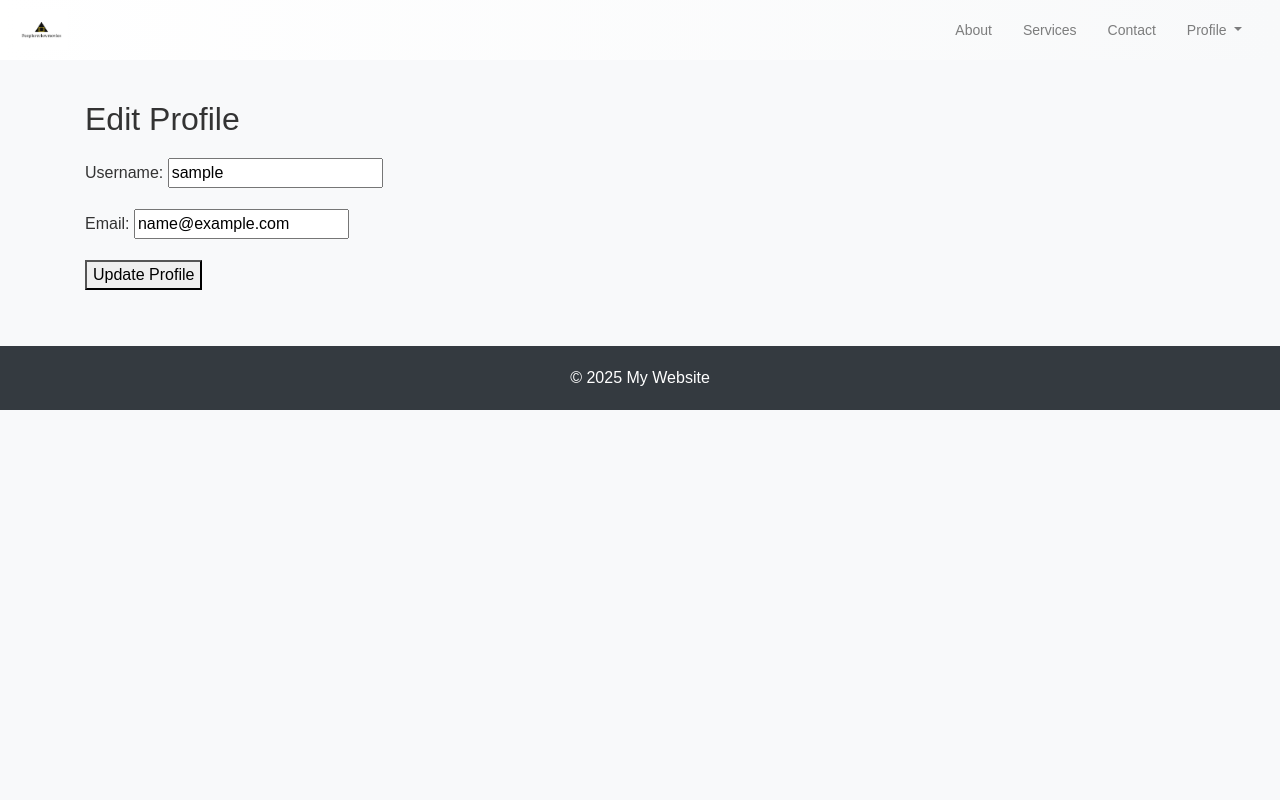
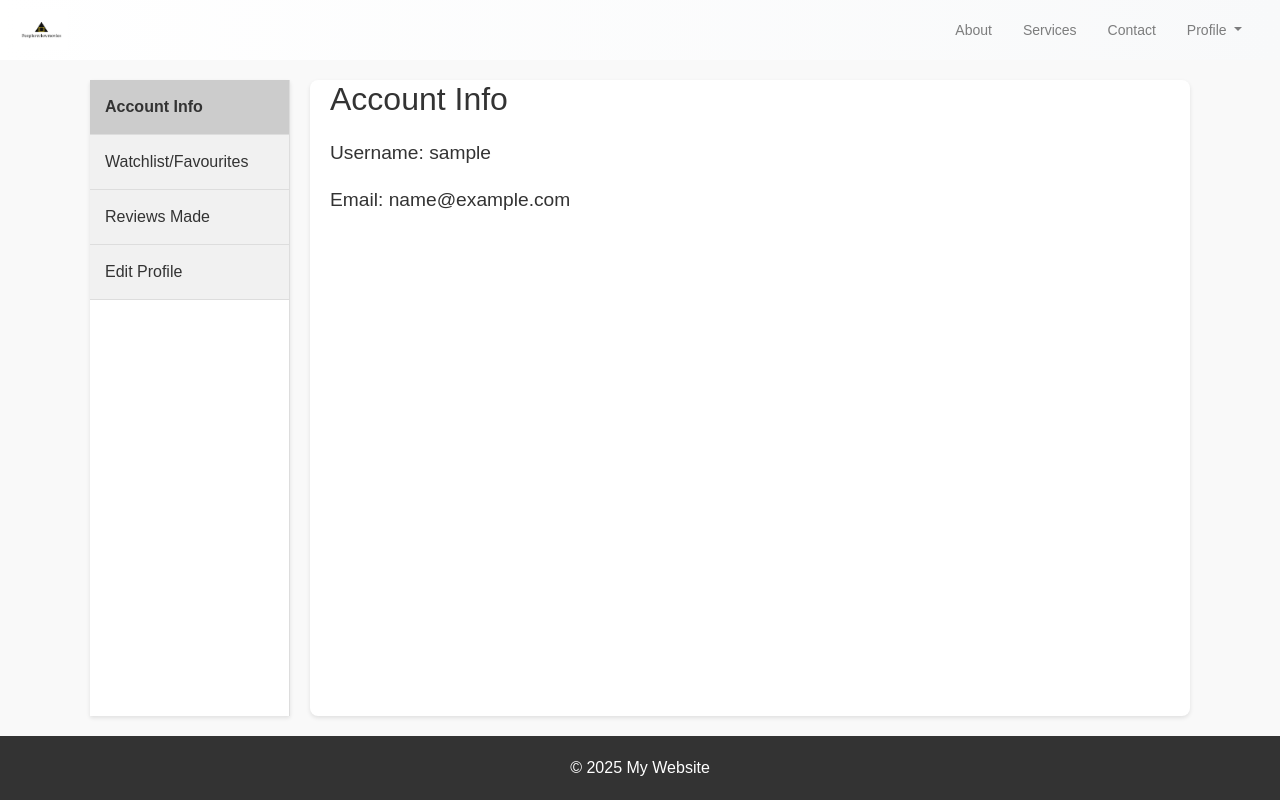
Before and after one commit to happyblue123/inf1005_food_review, a PHP site: page /profile in a window 1280 px wide. Run offline with PHP 8.4, Linux system fonts and the light colour scheme; the visitor is signed in with stand-in values (Sample User, id 1); tables that the repository leaves empty hold one stand-in row (values such as "Sample post"); some libraries are stand-ins or nearby versions.

Commit message:
add profile page styles with layout and tab functionality

```diff
--- a/app/controllers/ReviewController.php
+++ b/app/controllers/ReviewController.php
@@ -50,13 +50,13 @@ class ReviewController {
             // Check if action performed is to update an existing review
             if (isset($_POST['review_id']) && !empty($_POST['review_id'])) { // if there is a reviewid set
                 $reviewId = (int) $_POST['review_id'];
-                $result = $review->updateReview($reviewId, $userid, $movieid, $rating, $user_review);
+                $result = $review->updateReview($reviewId, $userid, $movieid, $moviename, $rating, $user_review);
             }
             else {
                 $result = $review->submitReview($userid, $movieid, $moviename, $rating, $user_review);
             }
 
-            header('Location: /search/' . urlencode($_SESSION['moviename']));
+            header('Location: /search/' . urlencode($moviename));
             exit;
         }
 
@@ -80,7 +80,5 @@ class ReviewController {
         header('Location: /search/' . urlencode($_SESSION['moviename']));
         exit();
     }
-
-
 }
 ?>
--- a/app/models/Review.php
+++ b/app/models/Review.php
@@ -10,11 +10,8 @@ class Review {
     }
 
     public function submitReview($userid, $movieid, $moviename, $rating, $user_review) {
-        $movie = new Movie();
-        $movie->verifyMovieinDB($movieid, $moviename);
-        $stmt = $this->db->conn->prepare("INSERT INTO reviews (userid, movieid, rating, review_text, created_at) VALUES (?, ?, ?, ?, NOW())");
-        return $stmt->execute([$userid, $movieid, $rating, $user_review]);
-
+        $stmt = $this->db->conn->prepare("INSERT INTO reviews (userid, movieid, moviename, rating, review_text, created_at) VALUES (?, ?, ?, ?, ?, NOW())");
+        return $stmt->execute([$userid, $movieid, $moviename, $rating, $user_review]);
     }
 
     public function fetchReviewData($movieid) {
@@ -25,11 +22,9 @@ class Review {
         return $allreviews;
     }
 
-    public function updateReview($review_id, $userid, $movieid, $rating, $user_review) {
-        $movie = new Movie();
-        $stmt = $this->db->conn->prepare("UPDATE reviews SET rating = ?, review_text = ?, created_at = NOW() WHERE reviewid = ? AND userid = ?");
-        return $stmt->execute([$rating, $user_review, $review_id, $userid]);
-
+    public function updateReview($review_id, $userid, $movieid, $moviename, $rating, $user_review) {
+        $stmt = $this->db->conn->prepare("UPDATE reviews SET rating = ?, review_text = ?, moviename = ?, created_at = NOW() WHERE reviewid = ? AND userid = ?");
+        return $stmt->execute([$rating, $user_review, $moviename, $review_id, $userid]);
     }
 
     public function deleteReviewById($reviewid, $userid) {
@@ -44,5 +39,10 @@ class Review {
         }
     }
 
+    public function getReviewsByUserId($userId) {
+        $stmt = $this->db->conn->prepare("SELECT * FROM reviews WHERE userid = ?");
+        $stmt->execute([$userId]);
+        return $stmt->fetchAll(PDO::FETCH_ASSOC);
+    }
 }
 ?>
--- a/app/views/profile.php
+++ b/app/views/profile.php
@@ -7,12 +7,18 @@ if (!$login) {
 if (session_status() == PHP_SESSION_NONE) {
     session_start();
 }
+
+// Fetch user reviews
+require_once __DIR__ . "/../models/Review.php";
+$reviewModel = new Review();
+$userReviews = $reviewModel->getReviewsByUserId($_SESSION['userid']);
 ?>
 
 <head>
     <?php
     include "inc/head.inc.php"
     ?>
+    <link rel="stylesheet" href="/public/css/profile.css">
 </head>
 
 <body>
@@ -26,6 +32,42 @@ if (session_status() == PHP_SESSION_NONE) {
     ?>
 
     <main class="container">
+        <div class="tabs">
+            <div class="tab active" data-tab="account-info">Account Info</div>
+            <div class="tab" data-tab="watchlist">Watchlist/Favourites</div>
+            <div class="tab" data-tab="reviews">Reviews Made</div>
+            <div class="tab" data-tab="edit-profile">Edit Profile</div>
+        </div>
+        <div id="account-info" class="tab-content active">
+            <!-- Content for Account Info -->
+            <h2>Account Info</h2>
+            <p>Username: <?= htmlspecialchars($user['username']); ?></p>
+            <p>Email: <?= htmlspecialchars($user['email']); ?></p>
+        </div>
+        <div id="watchlist" class="tab-content">
+            <!-- Content for Watchlist/Favourites -->
+            <h2>Watchlist/Favourites</h2>
+            <p>Your watchlist and favourites will be displayed here.</p>
+        </div>
+        <div id="reviews" class="tab-content">
+            <!-- Content for Reviews Made -->
+            <h2>Reviews Made</h2>
+            <?php if (!empty($userReviews)): ?>
+                <ul>
+                    <?php foreach ($userReviews as $review): ?>
+                        <li>
+                            <a href="/search/<?= isset($review['moviename']) ? urlencode($review['moviename']) : 'unknown'; ?>#review-<?= isset($review['reviewid']) ? $review['reviewid'] : 'unknown'; ?>">
+                                <?= isset($review['moviename']) ? htmlspecialchars($review['moviename']) : 'Unknown Movie'; ?> - <?= isset($review['rating']) ? htmlspecialchars($review['rating']) : 'No Rating'; ?>/5
+                            </a>
+                            <p><?= isset($review['review_text']) ? htmlspecialchars($review['review_text']) : 'No Review'; ?></p>
+                        </li>
+                    <?php endforeach; ?>
+                </ul>
+            <?php else: ?>
+                <p>You have not made any reviews yet.</p>
+            <?php endif; ?>
+        </div>
+        <div id="edit-profile" class="tab-content">
             <h2>Edit Profile</h2>
             <form action="/updateprofile" method="POST">
                 <?php if (isset($_SESSION['message'])): ?>
@@ -44,9 +86,21 @@ if (session_status() == PHP_SESSION_NONE) {
 
                 <button type="submit">Update Profile</button>
             </form>
+        </div>
     </main>
 
-    <?php
-    include "inc/footer.inc.php";
-    ?>
+    <script>
+        document.querySelectorAll('.tab').forEach(tab => {
+            tab.addEventListener('click', () => {
+                document.querySelectorAll('.tab').forEach(t => t.classList.remove('active'));
+                document.querySelectorAll('.tab-content').forEach(tc => tc.classList.remove('active'));
+                tab.classList.add('active');
+                document.getElementById(tab.getAttribute('data-tab')).classList.add('active');
+            });
+        });
+    </script>
+
+    <footer>
+        <?php include "inc/footer.inc.php"; ?>
+    </footer>
 </body>
--- a/config.ini
+++ b/config.ini
@@ -2,5 +2,5 @@
 define('DB_HOST', 'localhost');
 define('DB_USER', 'root');
 define('DB_PASS', '');
-define('DB_NAME', 'moviereviewapp');
+define('DB_NAME', 'movie');
 ?>
--- /dev/null
+++ b/public/css/profile.css
@@ -0,0 +1,57 @@
+body {
+    display: flex;
+    flex-direction: column;
+    min-height: 100vh;
+    margin: 0;
+    font-family: Arial, sans-serif;
+    background-color: #f9f9f9;
+}
+.container {
+    display: flex;
+    flex: 1;
+    padding: 20px;
+}
+.tabs {
+    display: flex;
+    flex-direction: column;
+    width: 200px;
+    background-color: #fff;
+    border-right: 1px solid #ddd;
+    box-shadow: 0 2px 4px rgba(0, 0, 0, 0.1);
+}
+.tabs .tab {
+    padding: 15px;
+    cursor: pointer;
+    background-color: #f1f1f1;
+    text-align: left;
+    border-bottom: 1px solid #ddd;
+    transition: background-color 0.3s;
+}
+.tabs .tab:hover {
+    background-color: #e1e1e1;
+}
+.tabs .tab.active {
+    background-color: #ccc;
+    font-weight: bold;
+}
+.tab-content {
+    display: none;
+    flex-grow: 1;
+    padding-left: 20px;
+    background-color: #fff;
+    box-shadow: 0 2px 4px rgba(0, 0, 0, 0.1);
+    margin-left: 20px;
+    border-radius: 8px;
+}
+.tab-content.active {
+    display: block;
+}
+footer {
+    background-color: #333;
+    color: #fff;
+    text-align: center;
+    padding: 10px 0;
+    position: relative;
+    bottom: 0;
+    width: 100%;
+}
```
Also changed, not shown: moviewreviewapp.sql (+17 -0 lines). Lines whose indentation alone changed are shown as unchanged.
